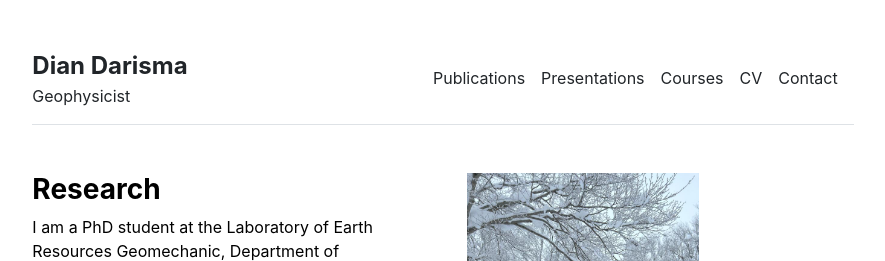
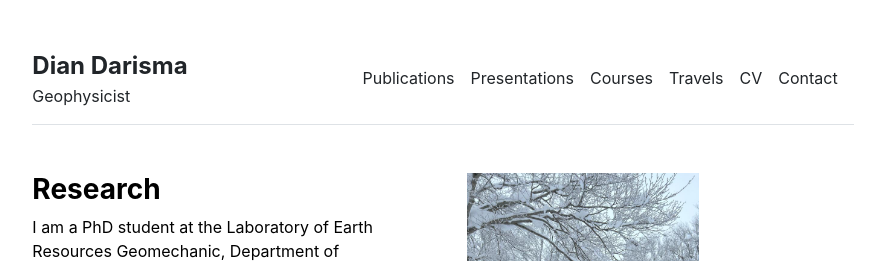
Before and after one commit to diandarisma/diandarisma.github.io, a Jekyll site: the page built from index.md, in a window 1280 px wide. Shown: the top 261 px of the page, without its empty margins (197-1082 px from the left). Built offline with Jekyll 4.4.1, drawn with Linux system fonts in a browser that asks for light colours.

Commit message:
Update settings.yml

```diff
--- a/_data/settings.yml
+++ b/_data/settings.yml
@@ -2,6 +2,7 @@ menu:
 - {name: 'Publications', url: '/publications'}
 - {name: 'Presentations', url: '/presentations'}
 - {name: 'Courses', url: '/courses'}
+- {name: 'Travels', url: '/travels'}
 - {name: 'CV', url: '/cv'}
 - {name: 'Contact', url: '/contact'}
 
```
